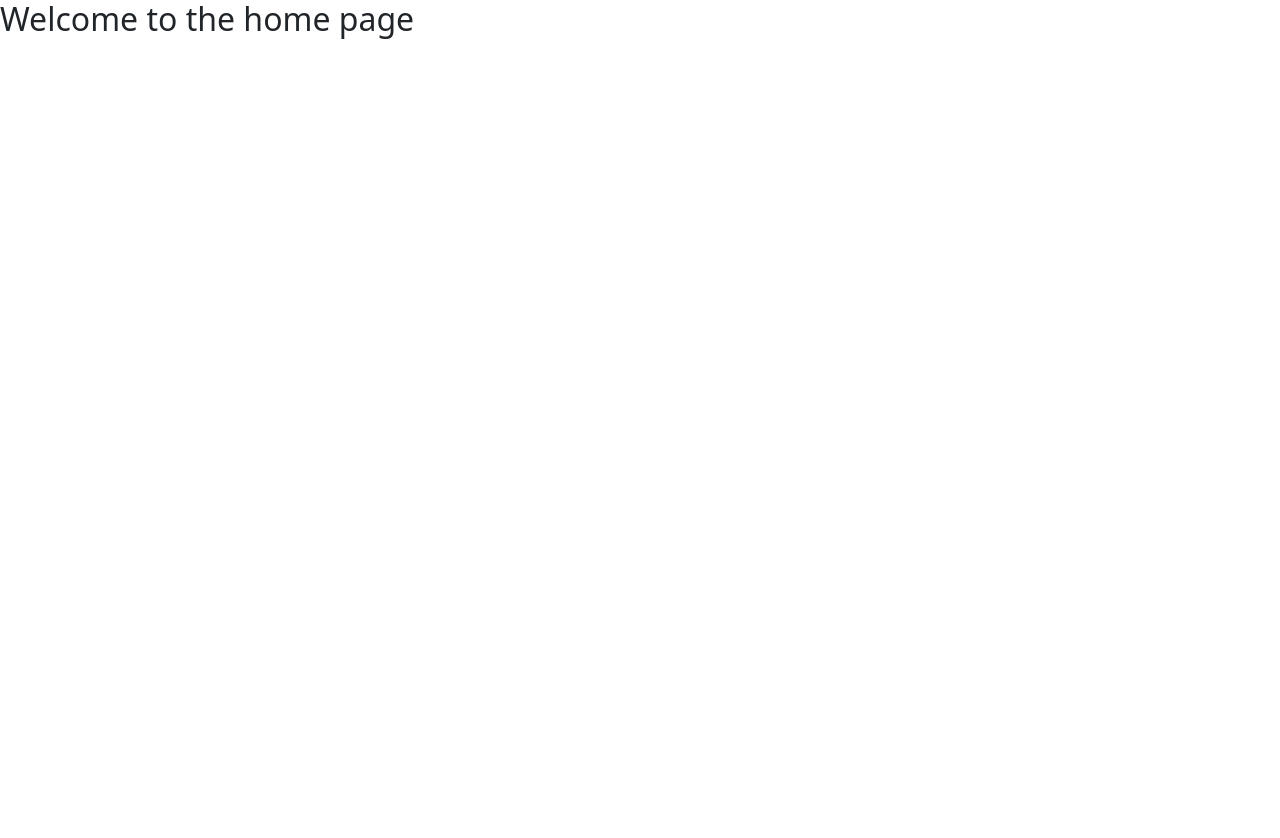
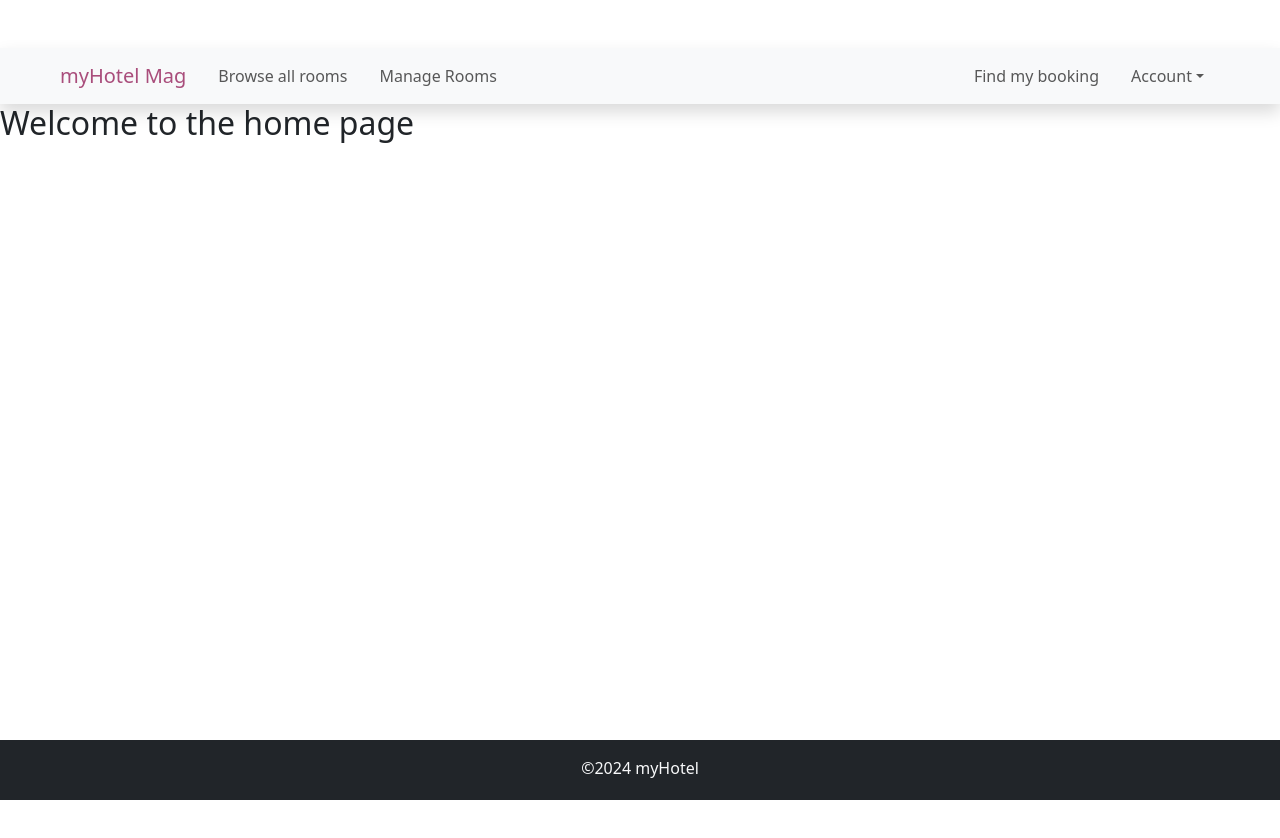
Before and after one commit to LVQT-ss/HotelApp-REACT, a React (Vite) app in the folder lakeSide-hotel/: page / in a window 1280 px wide. Shown: the top 838 px of the page. Before the commit the page ends 800 px from the top, so only its background shows below. Built offline with nearby package versions, Linux system fonts and the light colour scheme.

Commit message:
add Navbar and Footer

```diff
--- a/lakeSide-hotel/src/App.jsx
+++ b/lakeSide-hotel/src/App.jsx
@@ -6,6 +6,8 @@
 import { BrowserRouter as Router, Routes, Route } from "react-router-dom"
 import Home from "./Component/home/Home.jsx";
 import EditRoom from "./Component/room/EditRoom.jsx";
+import Footer from "./Component/layout/Footer.jsx";
+import NavBar from "./Component/layout/NavBar.jsx";
 function App() {
 
 
@@ -13,12 +15,15 @@
     <>
     <main>
       <Router>
+        <NavBar/>
         <Routes>
           <Route path="/" element={<Home />} />
           <Route path="/edit-room/:roomId" element={<EditRoom />} />
           <Route path="/existing-rooms" element={<ExistingRooms />} />
-          <Route path="/add-room" element={<AddRoom />} />"
+          <Route path="/add-room" element={<AddRoom />} />
+
         </Routes>
+        <Footer/>
       </Router>
     </main>
 
--- /dev/null
+++ b/lakeSide-hotel/src/Component/layout/Footer.jsx
@@ -0,0 +1,20 @@
+import React from 'react'
+import { Col, Container, Row } from 'react-bootstrap';
+
+const Footer = () => {
+    let today = new Date();
+  return (
+    <footer className='bg-dark text-light py-3 footer mt-lg-5'>
+      <Container>
+        <Row>
+            <Col xs={12} md={12} className='text-center'>
+                <p>&copy;{today.getFullYear()} myHotel</p>
+
+            </Col>
+        </Row>
+      </Container>
+    </footer>
+  )
+}
+
+export default Footer
--- /dev/null
+++ b/lakeSide-hotel/src/Component/layout/NavBar.jsx
@@ -0,0 +1,88 @@
+import React, { useState } from "react";
+import { NavLink, Link } from "react-router-dom";
+
+const NavBar = () => {
+    const [showAccount,setShowAccount] = useState(false)
+    const handleAccountClick = () => {
+        setShowAccount(!showAccount)
+    }
+  return (
+    <nav className="navbar navbar-expand-lg bg-body-tertiary px-5 shadow mt-5 sticky-top">
+      <div className="container-fluid">
+        <Link to={"/"} className="navbar-brand">
+          <span className="hotel-color">myHotel Mag</span>
+        </Link>
+        <button
+          className="navbar-toggler"
+          type="button"
+          data-bs-toggle="collapse"
+          data-bs-target="#navbarScroll"
+          aria-controls="navbarScroll"
+          aria-expanded="false"
+          aria-label="Toggle navigation"
+        >
+          <span className="navbar-toggler-icon"></span>
+        </button>
+
+        <div className="collapse navbar-collapse" id="navbarScroll">
+          <ul className="navbar-nav me-auto my-2 my-lg-0 navbar-nav-scroll">
+            <li className="nav-item">
+              <NavLink
+                className="nav-link"
+                aria-current="page"
+                to={"/browse-all-rooms"}
+              >
+                Browse all rooms
+              </NavLink>
+            </li>
+            <li className="nav-item">
+              <NavLink className="nav-link" aria-current="page" to={"/admin"}>
+                Manage Rooms
+              </NavLink>
+            </li>
+          </ul>
+
+          <ul className="d-flex navbar-nav">
+            <li className="nav-item">
+              <NavLink className="nav-link" to={"/find-booking"}>
+                Find my booking
+              </NavLink>
+            </li>
+            <li className="nav-item dropdown">
+              <a
+                className={`nav-link dropdown-toggle ${showAccount ? "show" : ""}`}
+                href="#"
+                role="button"
+                data-bs-toggle="dropdown"
+                aria-expanded="false"
+                onClick={handleAccountClick}
+              >
+                Account
+              </a>
+              <ul className={`dropdown-menu ${showAccount ? "show" : ""}`}
+               aria-labelledby="navbarDropdown">
+                <li>
+                  <Link to={"/login"} className="dropdown-item">
+                    Login
+                  </Link>
+                </li>
+                <li>
+                  <Link to={"/profile"} className="dropdown-item">
+                    Profile
+                  </Link>
+                </li>
+                <li>
+                  <Link to={"/logout"} className="dropdown-item">
+                    Logout
+                  </Link>
+                </li>
+              </ul>
+            </li>
+          </ul>
+        </div>
+      </div>
+    </nav>
+  );
+};
+
+export default NavBar;
--- a/lakeSide-hotel/src/Component/room/ExistingRooms.jsx
+++ b/lakeSide-hotel/src/Component/room/ExistingRooms.jsx
@@ -93,18 +93,20 @@
           <section className="mt-5 mb-5 container">
                 <div className="d-flex justify-content-between mb-3 mt-5">
                     <h2>Exsiting rooms</h2>
-                    <Link to={"/add-room"}>
-                      <FaPlus/> Add Room
-
-
-
-                    </Link>
-
                 </div>
+                <Row>
                 <Col md={6} className="mb-3 mb-md-0">
                     <RoomFilter data={rooms} setFilteredData={setFilteredRooms}/>
 
                 </Col>
+
+                <Col md={6} className="d-flex justify-content-end">
+                <Link to={"/add-room"}>
+                      <FaPlus/> Add Room
+                    </Link>
+                </Col>
+                </Row>
+
                 <table className="table table-bordered table-hover">
                     <thead>
                         <tr className="text-center ">
```
